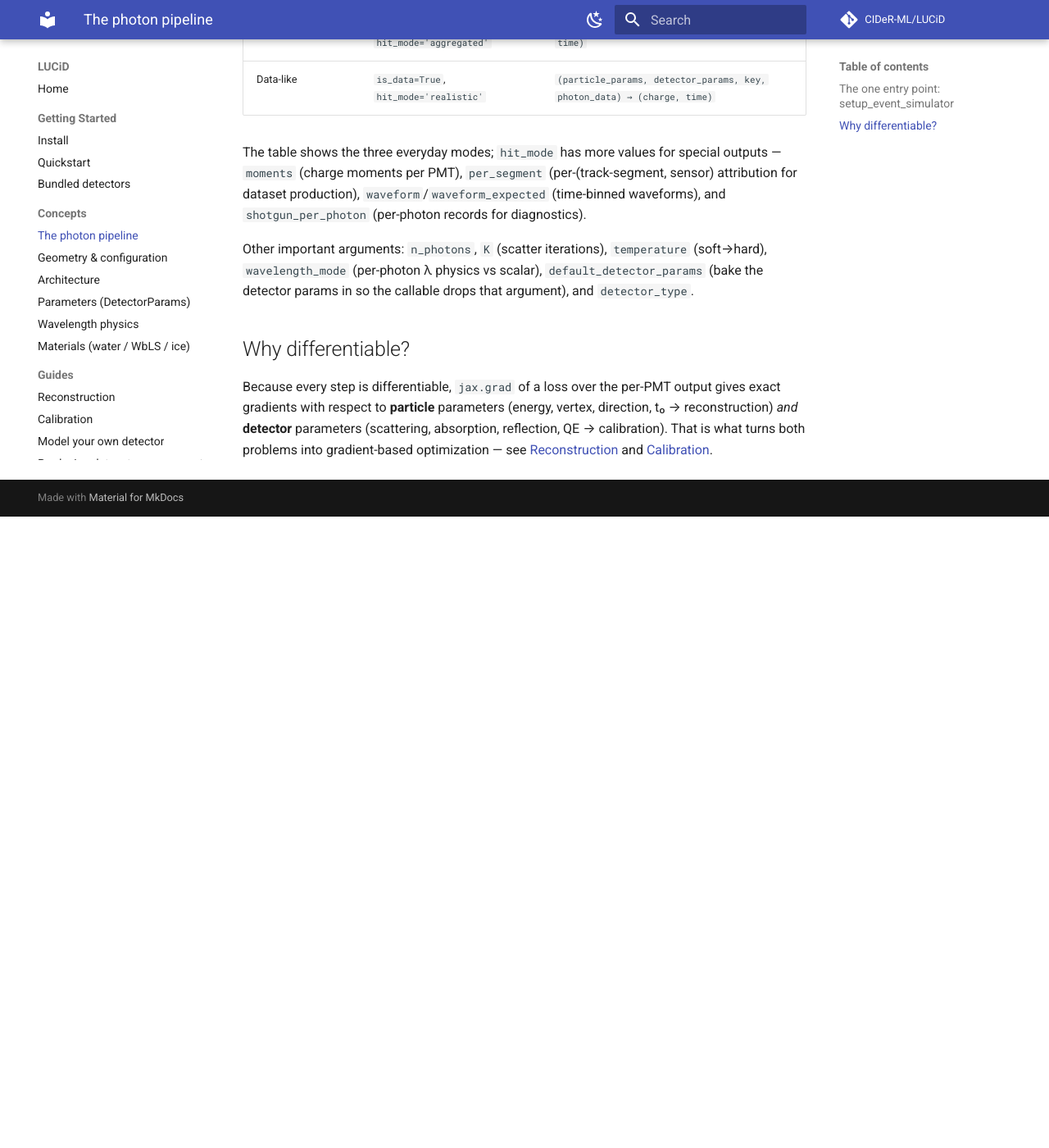
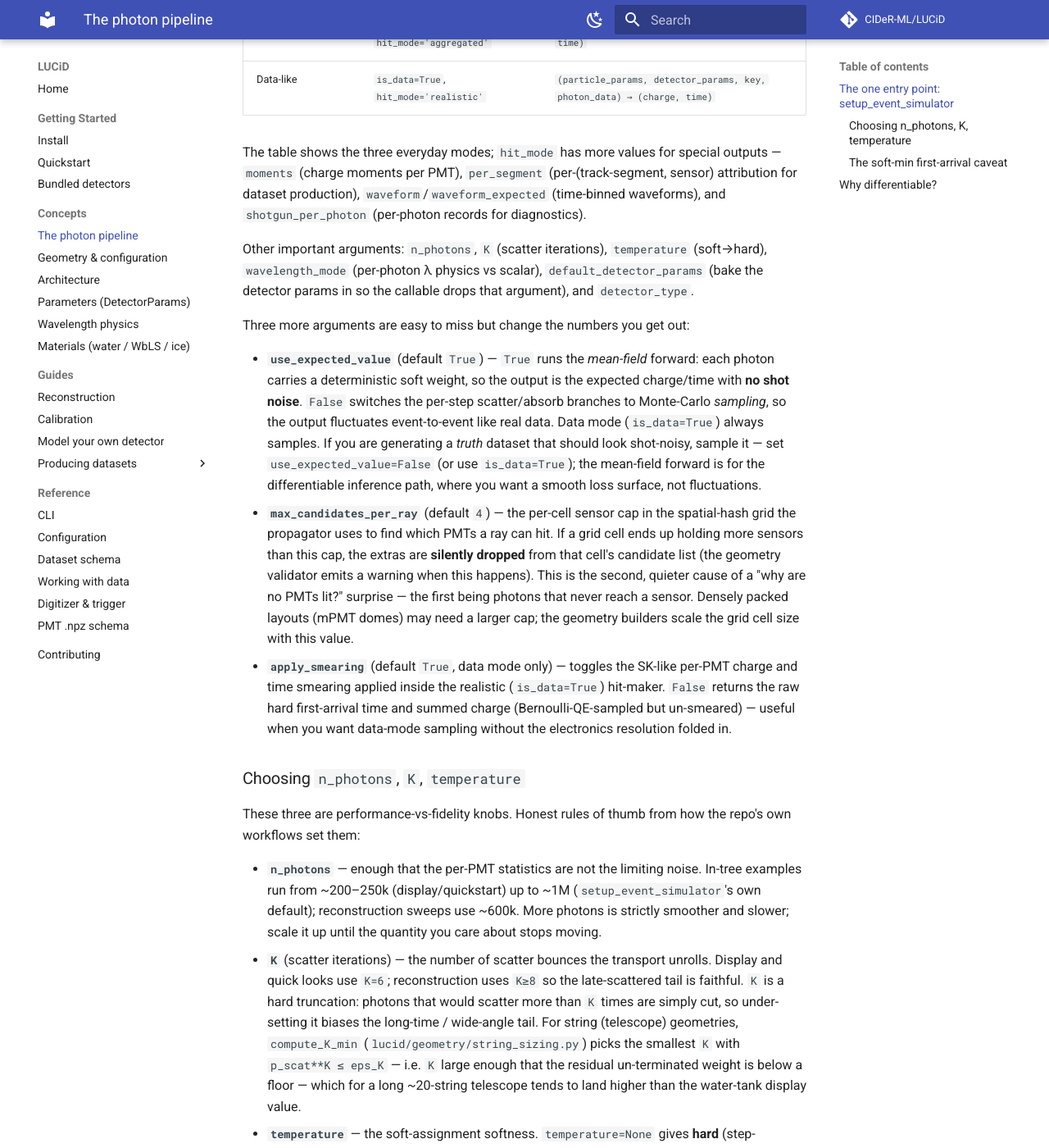
Before and after one commit to CIDeR-ML/LUCiD, an MkDocs documentation site: the page built from docs/concepts/photon-pipeline.md, in a window 1280 px wide and 1400 px high, scrolled down 1103 px. Shown: the whole window at 82% size. Built offline with MkDocs 1.6.1 and Material for MkDocs 9.7.7, drawn with Linux system fonts in a browser that asks for light colours; comment, search, counter and statistics services are not loaded; before the commit the page ends 1733 px from its top, so only the background shows below that; some of the changed text lies outside the part shown.

Commit message:
docs(photon-pipeline): document use_expected_value/max_candidates/apply_smearing + knob guidance
Adds the three easy-to-miss setup_event_simulator args (mean-forward vs MC
sampling, the silent per-cell sensor-cap truncation, the data-mode smear
toggle), an honest "choosing n_photons/K/temperature" subsection derived from
the tree's own usage (compute_K_min for strings), and the soft-min
first-arrival caveat (t_soft <= t_min by ~T*log N; hard readouts use segment_min).

Co-Authored-By: Claude Fable 5 <noreply@anthropic.com>

```diff
--- a/docs/concepts/photon-pipeline.md
+++ b/docs/concepts/photon-pipeline.md
@@ -49,6 +49,60 @@ Other important arguments: `n_photons`, `K` (scatter iterations), `temperature`
 `wavelength_mode` (per-photon λ physics vs scalar), `default_detector_params` (bake the detector
 params in so the callable drops that argument), and `detector_type`.
 
+Three more arguments are easy to miss but change the numbers you get out:
+
+- **`use_expected_value`** (default `True`) — `True` runs the *mean-field* forward: each photon
+  carries a deterministic soft weight, so the output is the expected charge/time with **no shot
+  noise**. `False` switches the per-step scatter/absorb branches to Monte-Carlo *sampling*, so
+  the output fluctuates event-to-event like real data. Data mode (`is_data=True`) always samples.
+  If you are generating a *truth* dataset that should look shot-noisy, sample it — set
+  `use_expected_value=False` (or use `is_data=True`); the mean-field forward is for the
+  differentiable inference path, where you want a smooth loss surface, not fluctuations.
+- **`max_candidates_per_ray`** (default `4`) — the per-cell sensor cap in the spatial-hash grid the
+  propagator uses to find which PMTs a ray can hit. If a grid cell ends up holding more sensors
+  than this cap, the extras are **silently dropped** from that cell's candidate list (the geometry
+  validator emits a warning when this happens). This is the second, quieter cause of a
+  "why are no PMTs lit?" surprise — the first being photons that never reach a sensor. Densely
+  packed layouts (mPMT domes) may need a larger cap; the geometry builders scale the grid cell size
+  with this value.
+- **`apply_smearing`** (default `True`, data mode only) — toggles the SK-like per-PMT charge and
+  time smearing applied inside the realistic (`is_data=True`) hit-maker. `False` returns the raw
+  hard first-arrival time and summed charge (Bernoulli-QE-sampled but un-smeared) — useful when you
+  want data-mode sampling without the electronics resolution folded in.
+
+### Choosing `n_photons`, `K`, `temperature`
+
+These three are performance-vs-fidelity knobs. Honest rules of thumb from how the repo's own
+workflows set them:
+
+- **`n_photons`** — enough that the per-PMT statistics are not the limiting noise. In-tree
+  examples run from ~200–250k (display/quickstart) up to ~1M (`setup_event_simulator`'s own
+  default); reconstruction sweeps use ~600k. More photons is strictly smoother and slower; scale it
+  up until the quantity you care about stops moving.
+- **`K`** (scatter iterations) — the number of scatter bounces the transport unrolls. Display and
+  quick looks use `K=6`; reconstruction uses `K≥8` so the late-scattered tail is faithful. `K` is
+  a hard truncation: photons that would scatter more than `K` times are simply cut, so under-setting
+  it biases the long-time / wide-angle tail. For string (telescope) geometries, `compute_K_min`
+  (`lucid/geometry/string_sizing.py`) picks the smallest `K` with `p_scat**K ≤ eps_K` — i.e. `K`
+  large enough that the residual un-terminated weight is below a floor — which for a long ~20-string
+  telescope tends to land higher than the water-tank display value.
+- **`temperature`** — the soft-assignment softness. `temperature=None` gives **hard** (step-function)
+  photon→sensor assignment and hard first-arrival timing — the non-differentiable *truth* readout;
+  in-tree data/truth simulators pass `temperature=None`. A small positive value (the recon sweeps use
+  `0.1`) softens the assignment just enough for gradients to flow. Lower is more faithful but the
+  gradient gets noisier/stiffer; `0.1`–`0.2` is the working range. Use `None` for the forward you
+  compare against, a small float for the differentiable prediction you fit.
+
+### The soft-min first-arrival caveat
+
+The differentiable aggregated hit-maker (`make_hits_simulation` in `sensor_response.py`) reports a
+**soft-min** first-arrival time, `t_soft = t_min − T·log(Σ_i exp(−(t_i − t_min)/T))`. Because every
+term in the sum is ≥ 1 for the earliest photon, `t_soft ≤ t_min`: the soft-min **underestimates the
+hard first arrival**, and the gap grows roughly like `T·log(number of contributing photons)` — more
+light on a PMT pulls the reported time slightly earlier. This is a differentiability artifact, not
+physics. The realistic (data) and moments hit-makers instead read the **hard** geometric
+first-arrival (`segment_min`, no soft-min), so use those when you need the true first-photon time.
+
 ## Why differentiable?
 
 Because every step is differentiable, `jax.grad` of a loss over the per-PMT output gives exact
```
